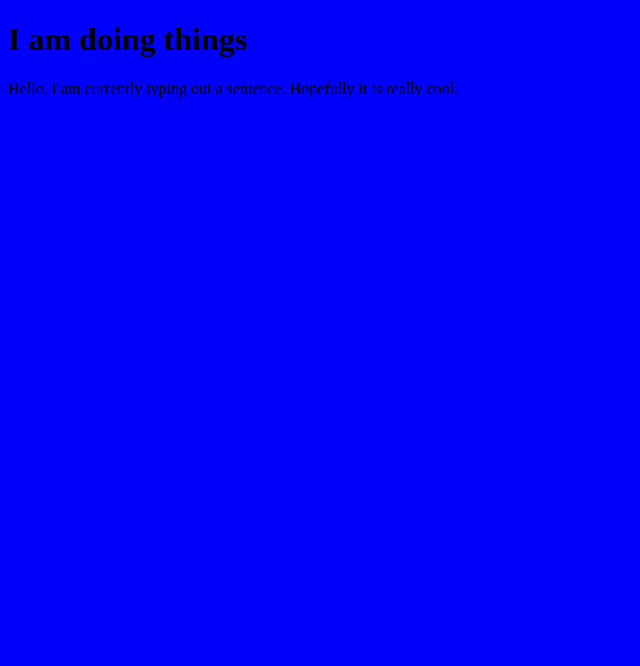
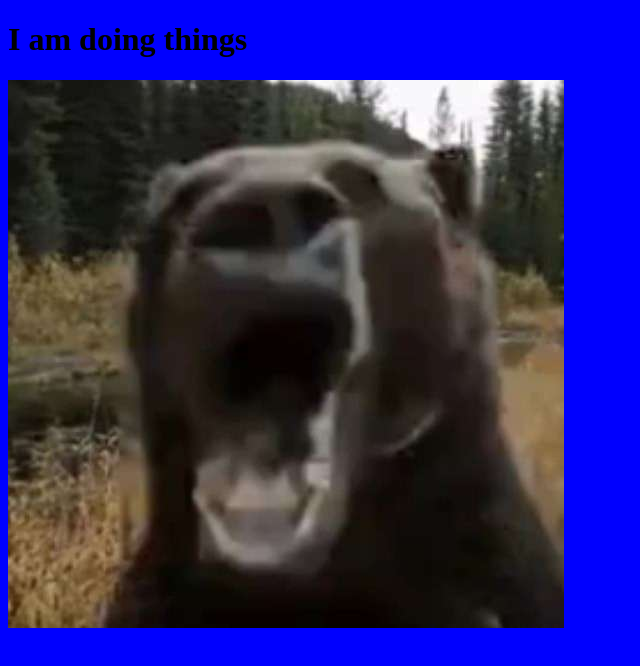
Before and after one commit to tj0888655/Spring, a plain HTML site: page index.html in a window 1280 px wide. Shown: the whole page, without its empty margins (0-640 px from the left). Drawn offline with Linux system fonts and the light colour scheme.

Commit message:
replaced paragraph with image

```diff
--- a/index.html
+++ b/index.html
@@ -11,9 +11,7 @@
 <body>
     <h1> I am doing things </h1>
 
-    <p> Hello, I am currently typing out a sentence.
-        Hopefully it is really cool.
-    </p>
+    <img src="Bear_pic.jpg" alt="Bear">
 
 </body>
 </html>
```
Also changed, not shown: Bear_pic.jpg (added).
